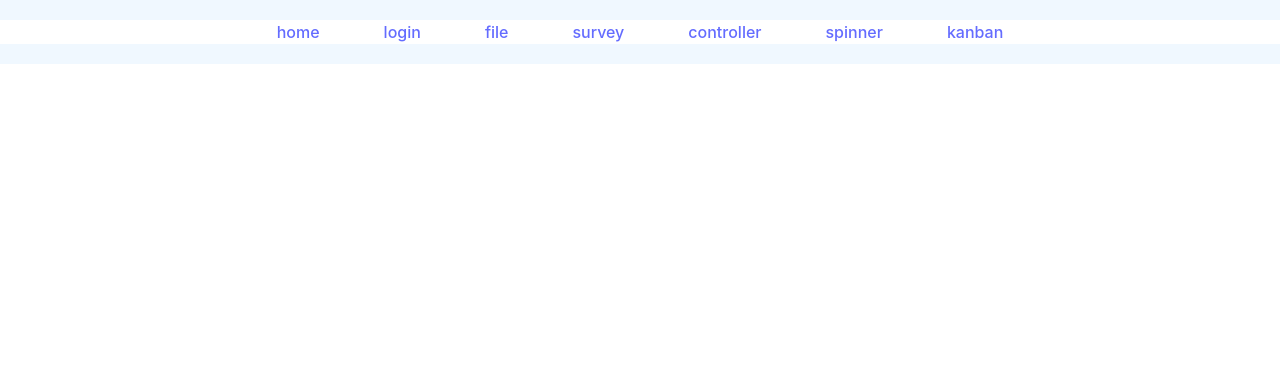
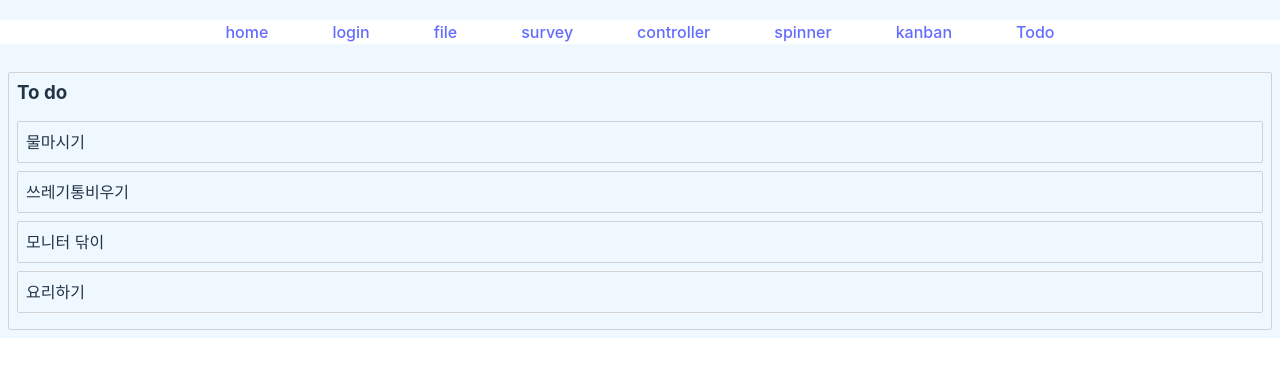
Before and after one commit to noname2048/bz-react-form-practice, a React (Vite) app in the folder frontend/: page /Todo in a window 1280 px wide. Shown: the top 376 px of the page. Built offline with nearby package versions, Linux system fonts and the light colour scheme.

Commit message:
feat: add TodoIndex comp

```diff
--- a/frontend/src/App.jsx
+++ b/frontend/src/App.jsx
@@ -8,8 +8,11 @@ import ControllerForm from "./components/ControllerForm.jsx";
 import Spinner from "./components/Spinner";
 import Kanban from "./components/domain/kanban/Kanban";
 import { useLocation } from "react-router-dom";
+import TodoIndex from "./components/domain/todo/TodoIndex";
 
 import styled from "styled-components";
+
+const excludeNav = ["/kanban", "/Todo"];
 
 function App() {
   const location = useLocation();
@@ -24,6 +27,7 @@ function App() {
         <Route path="/controller" element={<ControllerForm />} />
         <Route path="/spinner" element={<Spinner />} />
         <Route path="/kanban" element={<Kanban />} />
+        <Route path="/Todo" element={<TodoIndex />} />
       </Routes>
     </Container>
   );
--- a/frontend/src/components/Navbar.jsx
+++ b/frontend/src/components/Navbar.jsx
@@ -12,6 +12,7 @@ export default function Navbar() {
       <a href="/controller">controller</a>
       <a href="/spinner">spinner</a>
       <a href="/kanban">kanban</a>
+      <a href="/Todo">Todo</a>
     </NavContainer>
   );
 }
--- /dev/null
+++ b/frontend/src/components/domain/todo/Column.jsx
@@ -0,0 +1,29 @@
+import styled from "styled-components";
+import Task from "./Task";
+
+const Container = styled.div`
+  margin: 8px;
+  border: 1px solid lightgrey;
+  border-radius: 2px;
+`;
+const Title = styled.h3`
+  padding: 8px;
+`;
+const TaskList = styled.div`
+  padding: 8px;
+`;
+
+const Column = ({ title, tasks }) => {
+  return (
+    <Container>
+      <Title>{title}</Title>
+      <TaskList>
+        {tasks.map((task) => (
+          <Task key={task.id} task={task} />
+        ))}
+      </TaskList>
+    </Container>
+  );
+};
+
+export default Column;
--- /dev/null
+++ b/frontend/src/components/domain/todo/Task.jsx
@@ -0,0 +1,13 @@
+import styled from "styled-components";
+const Container = styled.div`
+  border: 1px solid lightgrey;
+  border-radius: 2px;
+  padding: 8px;
+  margin-bottom: 8px;
+`;
+
+const Task = ({ task }) => {
+  return <Container>{task.content}</Container>;
+};
+
+export default Task;
--- /dev/null
+++ b/frontend/src/components/domain/todo/TodoIndex.jsx
@@ -0,0 +1,26 @@
+import initialData from "./data.js";
+import { useState } from "react";
+import Column from "./Column";
+
+const TodoIndex = () => {
+  const [state, setState] = useState(initialData);
+
+  return (
+    <div>
+      {state.columnOrder.map((columnId) => {
+        const column = state.columns[columnId];
+        const tasks = column.taskIds.map((taskId) => state.tasks[taskId]);
+        return (
+          <Column
+            key={column.id}
+            title={column.title}
+            column={column}
+            tasks={tasks}
+          />
+        );
+      })}
+    </div>
+  );
+};
+
+export default TodoIndex;
--- /dev/null
+++ b/frontend/src/components/domain/todo/data.js
@@ -0,0 +1,18 @@
+const initialData = {
+  tasks: {
+    "task-1": { id: "task-1", content: "물마시기" },
+    "task-2": { id: "task-2", content: "쓰레기통비우기" },
+    "task-3": { id: "task-3", content: "모니터 닦이" },
+    "task-4": { id: "task-4", content: "요리하기" },
+  },
+  columns: {
+    "column-1": {
+      id: "column-1",
+      title: "To do",
+      taskIds: ["task-1", "task-2", "task-3", "task-4"],
+    },
+  },
+  columnOrder: ["column-1"],
+};
+
+export default initialData;
```
